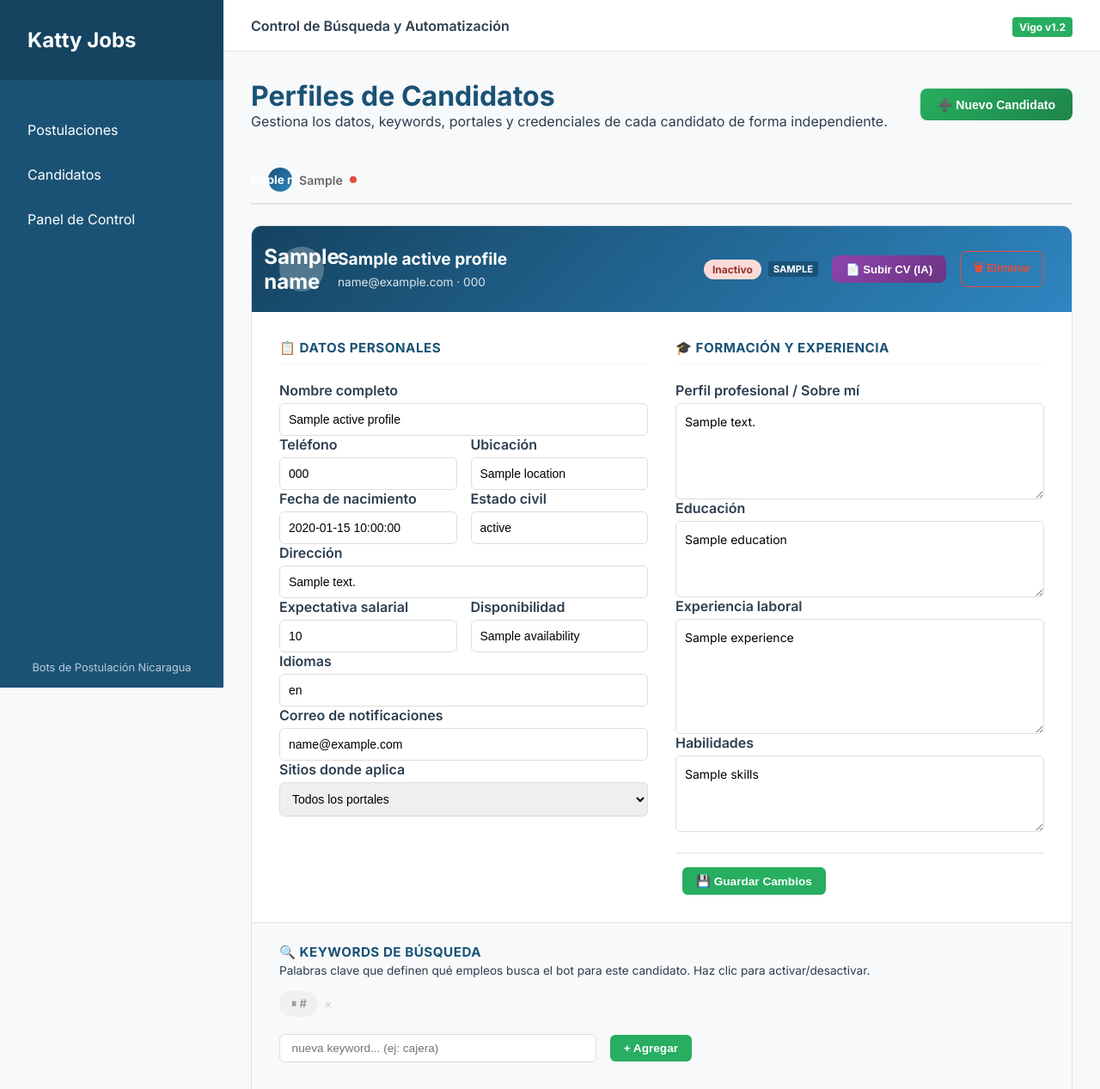
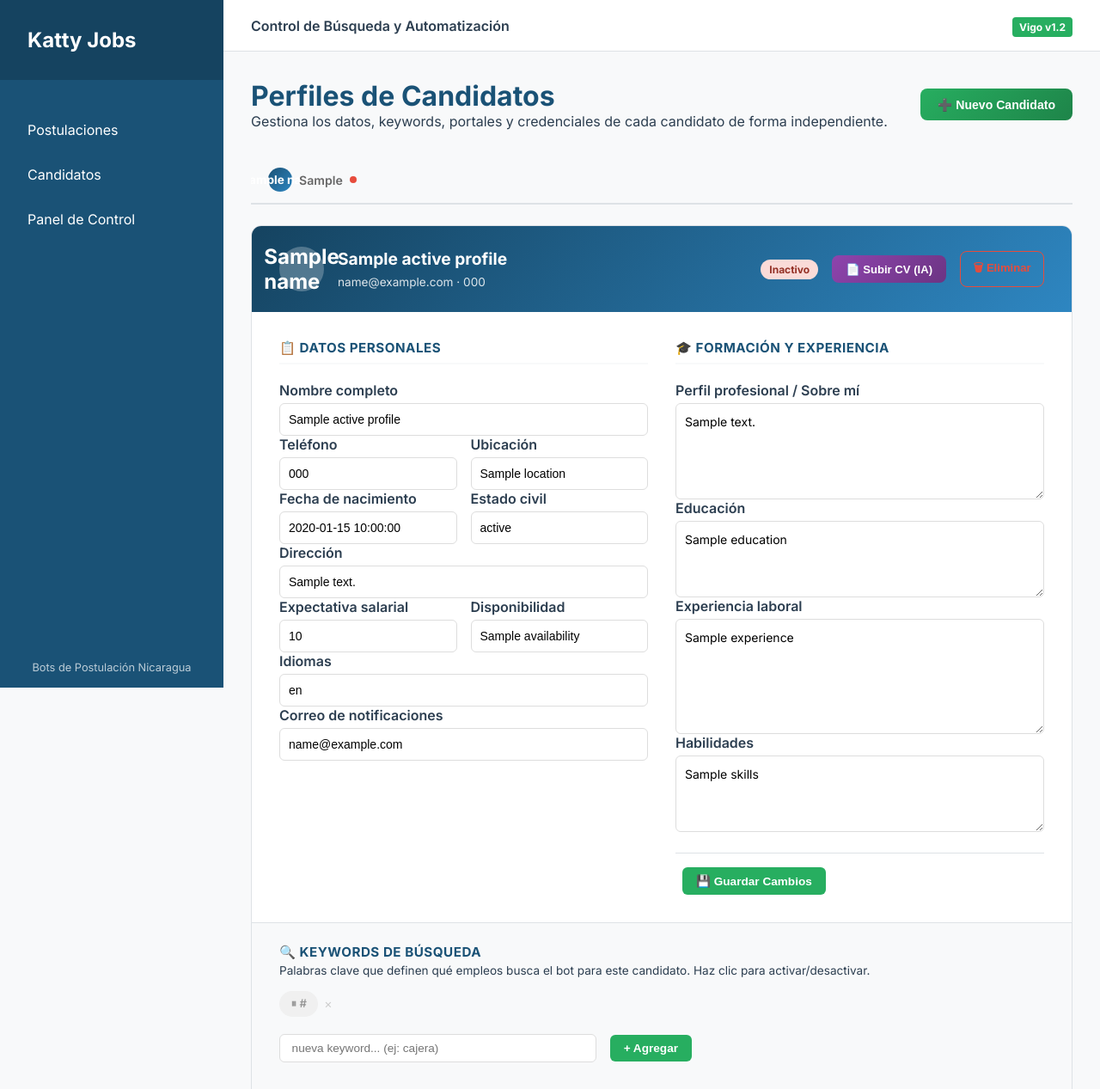
Before and after one commit to MiguelGotea/PostulacionBotVPS, a FastAPI app: template dashboard/templates/profile.html in a window 1280 px wide. Shown: the top 1267 px of the page at 86% size. Run offline with FastAPI, Linux system fonts and the light colour scheme; the template is opened without the code that fills it: most values are stand-ins (such as "Sample title", 1, 10 or a date in 2020); parts of the project's set-up code (start-up, migrations or seed data) failed here and were passed over.

Commit message:
fix: eliminar campo redundante 'Sitios donde aplica' - reemplazado por Gestion de Portales

```diff
--- a/dashboard/app.py
+++ b/dashboard/app.py
@@ -397,7 +397,6 @@ async def update_profile(
     salary_expectation: str = Form(""),
     availability: str = Form(""),
     about: str = Form(""),
-    applied_sites: str = Form("all"),
     is_active: int = Form(1),
     notification_email: str = Form(""),
 ):
@@ -407,12 +406,12 @@ async def update_profile(
             UPDATE candidate_profiles SET
                 name=?, phone=?, location=?, birth_date=?, civil_status=?, address=?,
                 education=?, experience=?, skills=?, languages=?,
-                salary_expectation=?, availability=?, about=?, applied_sites=?, is_active=?,
+                salary_expectation=?, availability=?, about=?, is_active=?,
                 notification_email=?
             WHERE id=?
         """, (name, phone, location, birth_date, civil_status, address,
               education, experience, skills, languages,
-              salary_expectation, availability, about, applied_sites, is_active,
+              salary_expectation, availability, about, is_active,
               notification_email, profile_id))
         await db.commit()
     return RedirectResponse(url=f"/profile?pid={profile_id}&msg=Perfil+actualizado", status_code=303)
--- a/dashboard/templates/profile.html
+++ b/dashboard/templates/profile.html
@@ -60,7 +60,6 @@
             {% else %}
                 <span class="status-badge status-failed">Inactivo</span>
             {% endif %}
-            <span class="site-badge badge-tecoloco">{{ active_profile.applied_sites }}</span>
             <!-- Botón subir CV -->
             <button type="button" class="btn btn-cv-upload" id="btnOpenCvModal" onclick="openCvModal()">
                 📄 Subir CV (IA)
@@ -129,14 +128,6 @@
                     <input class="form-input" type="email" name="notification_email" id="field-notification_email"
                            value="{{ active_profile.notification_email or '' }}"
                            placeholder="correo@ejemplo.com">
-                </div>
-                <div class="form-group">
-                    <label>Sitios donde aplica</label>
-                    <select class="form-input" name="applied_sites">
-                        <option value="all" {% if active_profile.applied_sites == 'all' %}selected{% endif %}>Todos los portales</option>
-                        <option value="tecoloco" {% if active_profile.applied_sites == 'tecoloco' %}selected{% endif %}>Solo Tecoloco</option>
-                        <option value="computrabajo" {% if active_profile.applied_sites == 'computrabajo' %}selected{% endif %}>Solo Computrabajo</option>
-                    </select>
                 </div>
             </div>
 
```
